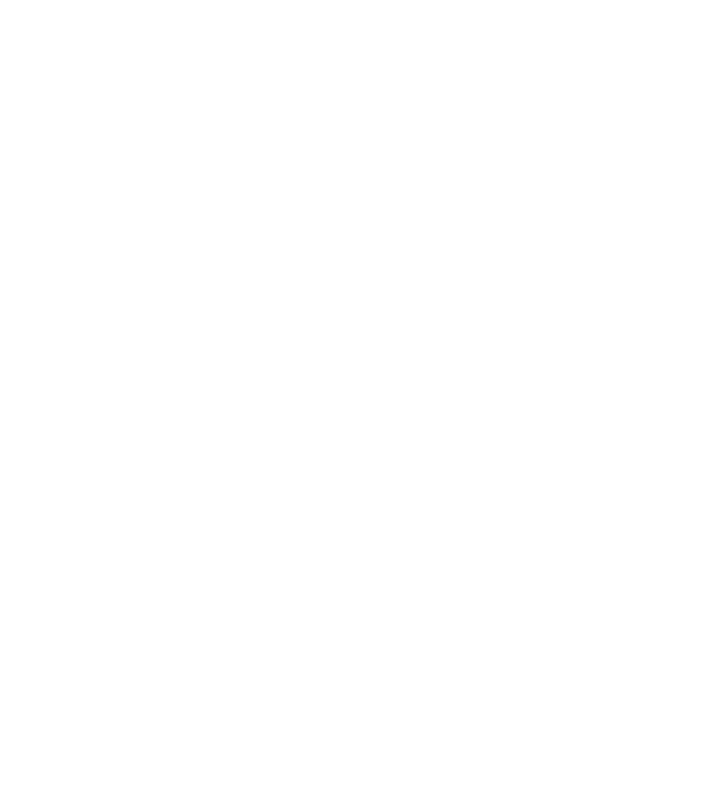
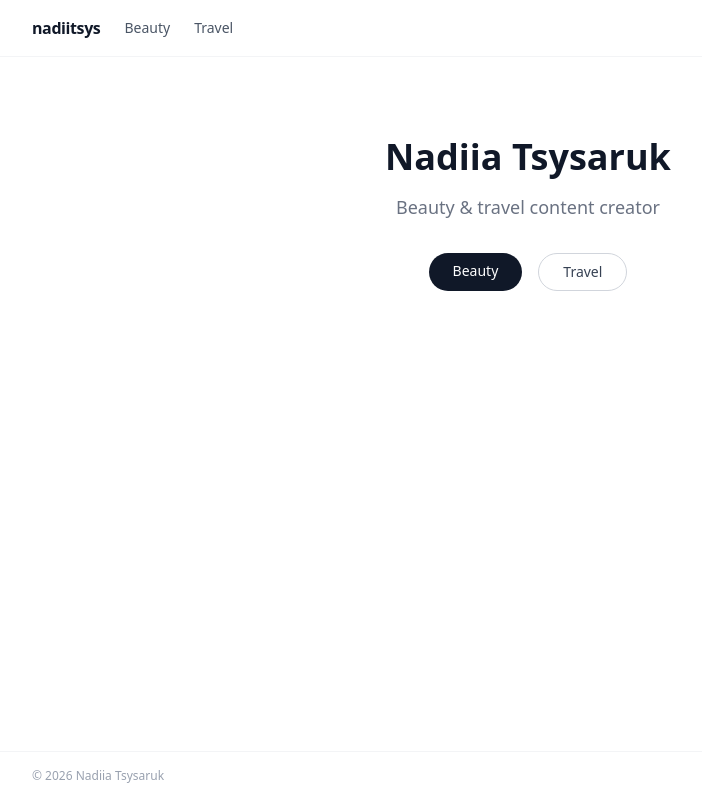
Before and after one commit to skyp1nus/nadiitsys-ugc-portfolio, a Next.js app: page / in a window 1280 px wide. Shown: the whole page, without its empty margins (112-814 px from the left). Built offline with nearby package versions, Linux system fonts and the light colour scheme.

Commit message:
feat(public): beauty/travel pages, VideoCard click-to-load embed

```diff
--- a/app/(public)/beauty/page.tsx
+++ b/app/(public)/beauty/page.tsx
@@ -1,4 +1,22 @@
-// TODO: implement in step 8 — beauty category page
+import { getByCategory } from "@/lib/content";
+import { VideoCard } from "@/components/VideoCard";
+
+export const metadata = { title: "Beauty — nadiitsys" };
+
 export default function BeautyPage() {
-  return <main />;
+  const videos = getByCategory("beauty");
+  return (
+    <main className="max-w-5xl mx-auto px-4 py-10">
+      <h1 className="text-2xl font-bold text-gray-900 mb-8">Beauty</h1>
+      {videos.length === 0 ? (
+        <p className="text-gray-400">No videos yet.</p>
+      ) : (
+        <div className="grid grid-cols-2 sm:grid-cols-3 lg:grid-cols-4 gap-6">
+          {videos.map((v) => (
+            <VideoCard key={v.id} video={v} />
+          ))}
+        </div>
+      )}
+    </main>
+  );
 }
--- a/app/(public)/layout.tsx
+++ b/app/(public)/layout.tsx
@@ -1,4 +1,27 @@
-// TODO: implement in step 8 — shared header/footer for public site
+import Link from "next/link";
+
 export default function PublicLayout({ children }: { children: React.ReactNode }) {
-  return <>{children}</>;
+  return (
+    <>
+      <header className="border-b border-gray-100">
+        <nav className="max-w-5xl mx-auto px-4 h-14 flex items-center gap-6">
+          <Link href="/" className="font-semibold text-gray-900 tracking-tight">
+            nadiitsys
+          </Link>
+          <Link href="/beauty" className="text-sm text-gray-600 hover:text-gray-900">
+            Beauty
+          </Link>
+          <Link href="/travel" className="text-sm text-gray-600 hover:text-gray-900">
+            Travel
+          </Link>
+        </nav>
+      </header>
+      {children}
+      <footer className="mt-auto border-t border-gray-100">
+        <div className="max-w-5xl mx-auto px-4 h-12 flex items-center text-xs text-gray-400">
+          © {new Date().getFullYear()} Nadiia Tsysaruk
+        </div>
+      </footer>
+    </>
+  );
 }
--- a/app/(public)/page.tsx
+++ b/app/(public)/page.tsx
@@ -1,4 +1,24 @@
-// TODO: implement in step 8 — public home landing
+import Link from "next/link";
+
 export default function HomePage() {
-  return <main />;
+  return (
+    <main className="max-w-5xl mx-auto px-4 py-20 text-center">
+      <h1 className="text-4xl font-bold text-gray-900 mb-4">Nadiia Tsysaruk</h1>
+      <p className="text-gray-500 text-lg mb-8">Beauty & travel content creator</p>
+      <div className="flex gap-4 justify-center">
+        <Link
+          href="/beauty"
+          className="bg-gray-900 text-white px-6 py-2 rounded-full text-sm font-medium hover:bg-gray-700"
+        >
+          Beauty
+        </Link>
+        <Link
+          href="/travel"
+          className="border border-gray-300 text-gray-700 px-6 py-2 rounded-full text-sm font-medium hover:bg-gray-50"
+        >
+          Travel
+        </Link>
+      </div>
+    </main>
+  );
 }
--- a/app/(public)/travel/page.tsx
+++ b/app/(public)/travel/page.tsx
@@ -1,4 +1,22 @@
-// TODO: implement in step 8 — travel category page
+import { getByCategory } from "@/lib/content";
+import { VideoCard } from "@/components/VideoCard";
+
+export const metadata = { title: "Travel — nadiitsys" };
+
 export default function TravelPage() {
-  return <main />;
+  const videos = getByCategory("travel");
+  return (
+    <main className="max-w-5xl mx-auto px-4 py-10">
+      <h1 className="text-2xl font-bold text-gray-900 mb-8">Travel</h1>
+      {videos.length === 0 ? (
+        <p className="text-gray-400">No videos yet.</p>
+      ) : (
+        <div className="grid grid-cols-2 sm:grid-cols-3 lg:grid-cols-4 gap-6">
+          {videos.map((v) => (
+            <VideoCard key={v.id} video={v} />
+          ))}
+        </div>
+      )}
+    </main>
+  );
 }
--- a/components/VideoCard.tsx
+++ b/components/VideoCard.tsx
@@ -1,5 +1,89 @@
 "use client";
-// TODO: implement in step 8 — click-to-load Instagram embed with poster fallback
-export function VideoCard() {
-  return null;
+
+import { useState } from "react";
+import type { Video } from "@/types/video";
+
+const R2_URL = process.env.NEXT_PUBLIC_R2_PUBLIC_URL ?? "";
+
+export function VideoCard({ video }: { video: Video }) {
+  const [expanded, setExpanded] = useState(false);
+  const posterUrl = `${R2_URL}/${video.posterKey}`;
+
+  return (
+    <article className="flex flex-col gap-3">
+      <script
+        type="application/ld+json"
+        dangerouslySetInnerHTML={{
+          __html: JSON.stringify({
+            "@context": "https://schema.org",
+            "@type": "VideoObject",
+            name: video.title,
+            description: video.description,
+            thumbnailUrl: posterUrl,
+            uploadDate: video.publishedAt,
+            url: video.instagramUrl,
+          }),
+        }}
+      />
+
+      {expanded ? (
+        <InstagramEmbed url={video.instagramUrl} />
+      ) : (
+        <button
+          onClick={() => setExpanded(true)}
+          className="relative w-full aspect-[9/16] max-w-xs mx-auto rounded-xl overflow-hidden group"
+          aria-label={`Play ${video.title}`}
+        >
+          {/* eslint-disable-next-line @next/next/no-img-element */}
+          <img
+            src={posterUrl}
+            alt={video.title}
+            loading="lazy"
+            decoding="async"
+            className="w-full h-full object-cover"
+          />
+          <span className="absolute inset-0 flex items-center justify-center bg-black/20 group-hover:bg-black/30 transition-colors">
+            <PlayIcon />
+          </span>
+        </button>
+      )}
+
+      <h2 className="font-semibold text-gray-900 text-sm">{video.title}</h2>
+      <p className="text-gray-500 text-sm leading-relaxed">{video.description}</p>
+    </article>
+  );
 }
+
+function InstagramEmbed({ url }: { url: string }) {
+  // Inject embed.js only once, lazily, after first click
+  if (typeof window !== "undefined" && !(window as Window & { instgrm?: unknown }).instgrm) {
+    const s = document.createElement("script");
+    s.src = "https://www.instagram.com/embed.js";
+    s.async = true;
+    document.body.appendChild(s);
+  }
+
+  return (
+    <blockquote
+      className="instagram-media w-full"
+      data-instgrm-permalink={url}
+      data-instgrm-version="14"
+    />
+  );
+}
+
+function PlayIcon() {
+  return (
+    <svg
+      xmlns="http://www.w3.org/2000/svg"
+      width={48}
+      height={48}
+      viewBox="0 0 24 24"
+      fill="white"
+      aria-hidden
+    >
+      <circle cx="12" cy="12" r="12" fill="rgba(0,0,0,0.4)" />
+      <polygon points="10,8 16,12 10,16" fill="white" />
+    </svg>
+  );
+}
```
